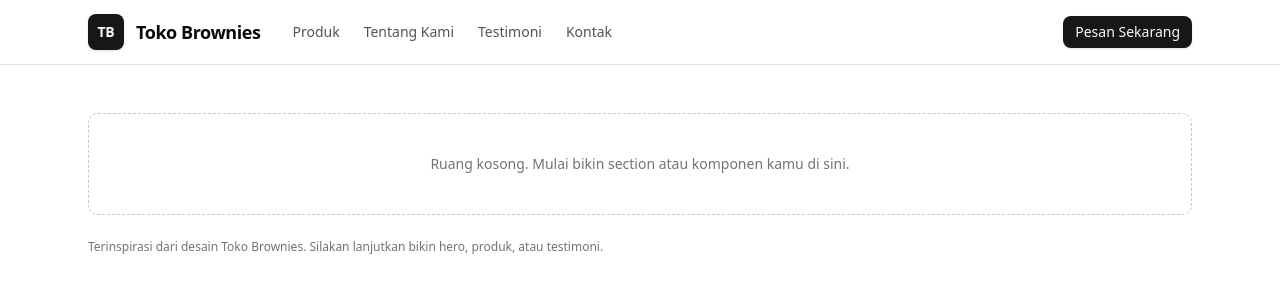
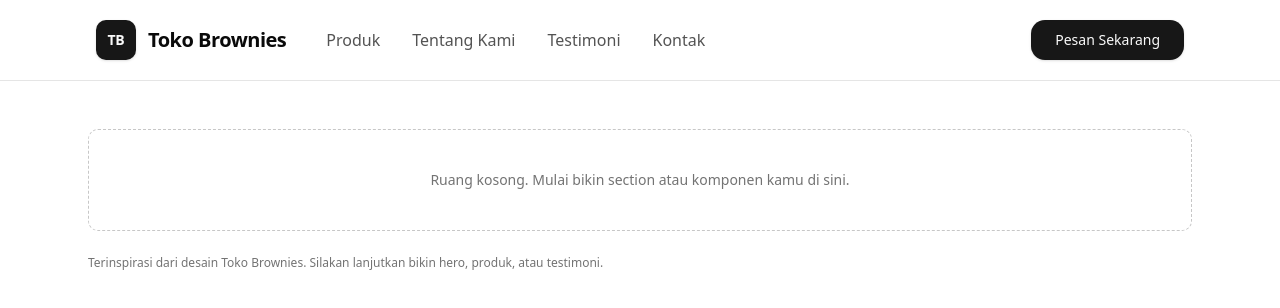
Before and after one commit to Hazmi35/tugas-besar-web-semester1, a Next.js app: page / in a window 1280 px wide. Shown: the top 308 px of the page. Built offline with nearby package versions, Linux system fonts and the light colour scheme.

Commit message:
fix navbar

```diff
--- a/src/components/navbar.jsx
+++ b/src/components/navbar.jsx
@@ -11,23 +11,23 @@ const navItems = [
 export function Navbar() {
   return (
     <header className="sticky top-0 z-30 border-b bg-background/80 backdrop-blur">
-      <div className="mx-auto flex h-16 max-w-6xl items-center justify-between px-4 sm:px-6">
-        <div className="flex items-center gap-8">
+      <div className="mx-auto flex h-20 max-w-6xl items-center justify-between px-4 sm:px-8">
+        <div className="flex flex-1 items-center gap-10">
           <Link href="/" className="flex items-center gap-3">
-            <div className="grid h-9 w-9 place-items-center rounded-md bg-primary text-sm font-semibold uppercase tracking-tight text-primary-foreground shadow-sm">
+            <div className="grid h-10 w-10 place-items-center rounded-lg bg-primary text-sm font-semibold uppercase tracking-tight text-primary-foreground shadow-sm">
               TB
             </div>
-            <span className="text-lg font-semibold leading-none tracking-tight">
+            <span className="text-xl font-semibold leading-none tracking-tight">
               Toko Brownies
             </span>
           </Link>
 
-          <nav className="hidden items-center gap-6 text-sm font-medium text-foreground/70 sm:flex">
+          <nav className="hidden items-center gap-8 text-base font-medium sm:flex">
             {navItems.map((item) => (
               <Link
                 key={item.href}
                 href={item.href}
-                className="transition-colors hover:text-foreground"
+                className="text-foreground/70 transition-colors hover:text-foreground"
               >
                 {item.label}
               </Link>
@@ -35,8 +35,8 @@ export function Navbar() {
           </nav>
         </div>
 
-        <div className="flex items-center gap-2">
-          <Button size="sm" className="shadow-sm">
+        <div className="flex flex-none items-center gap-2">
+          <Button size="lg" className="rounded-xl px-6 shadow-sm">
             Pesan Sekarang
           </Button>
         </div>
```
